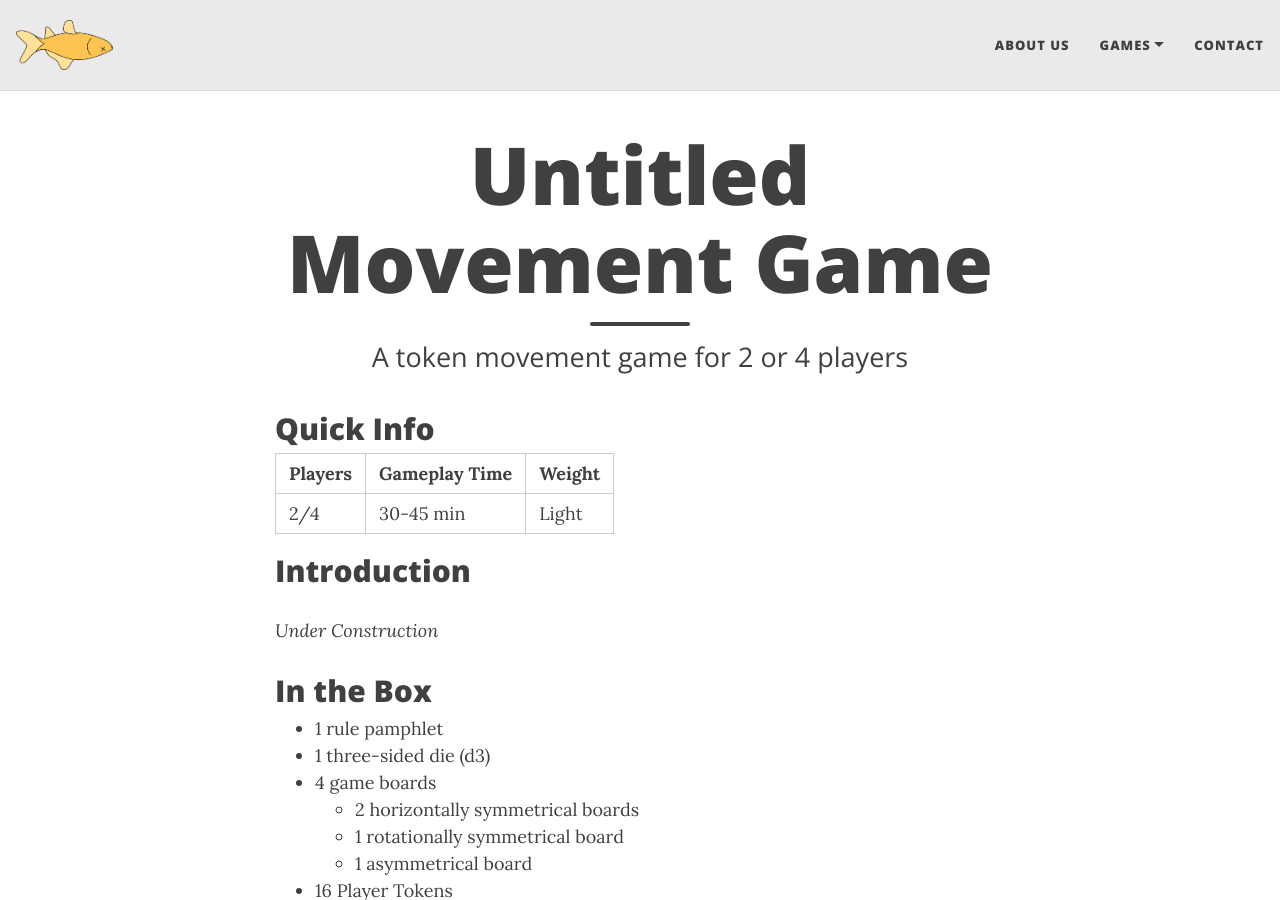
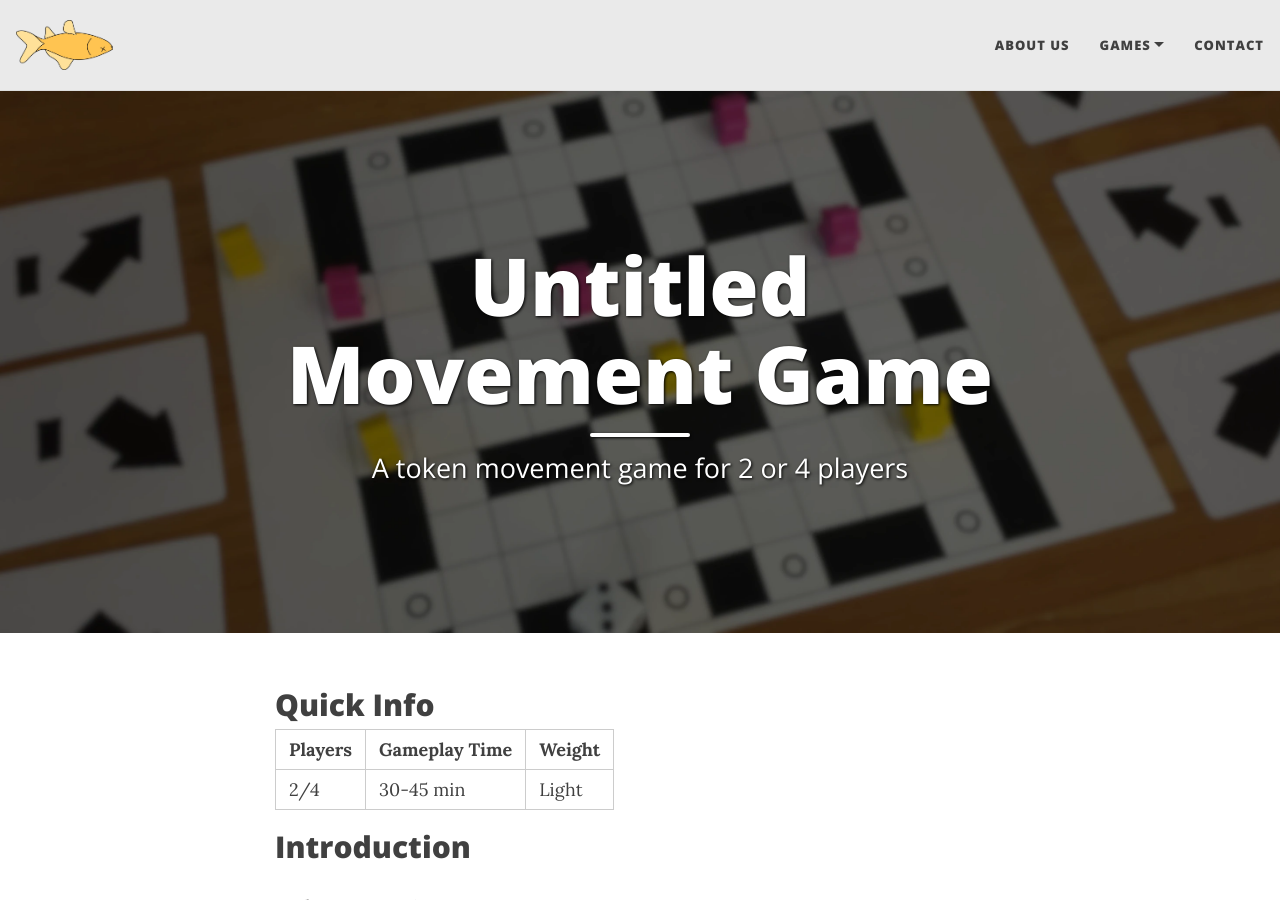
Before and after one commit to Dead-Fish-Games/deadfish.games, a Jekyll site: the page built from umg.md, in a window 1280 px wide and 900 px high. Built offline with Jekyll 4.4.1, drawn with Linux system fonts in a browser that asks for light colours; nearby versions of some CDN libraries.

Commit message:
umg banner

```diff
--- a/umg.md
+++ b/umg.md
@@ -2,6 +2,7 @@
 layout: page
 title: Untitled Movement Game
 subtitle: A token movement game for 2 or 4 players
+cover-img: /assets/img/umg/umg-board-banner.webp
 ---
 
 ## Quick Info
```
Also changed, not shown: assets/img/umg/umg-board-banner.webp (added).
